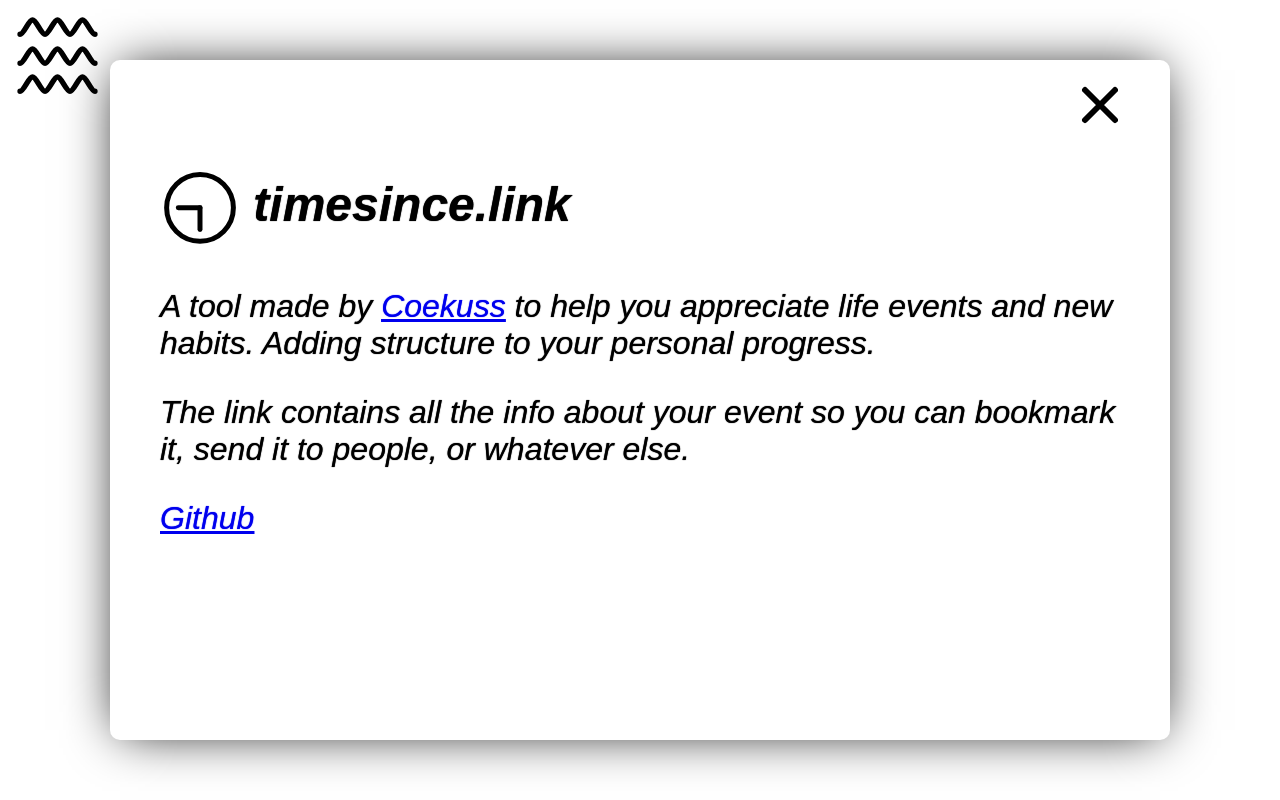
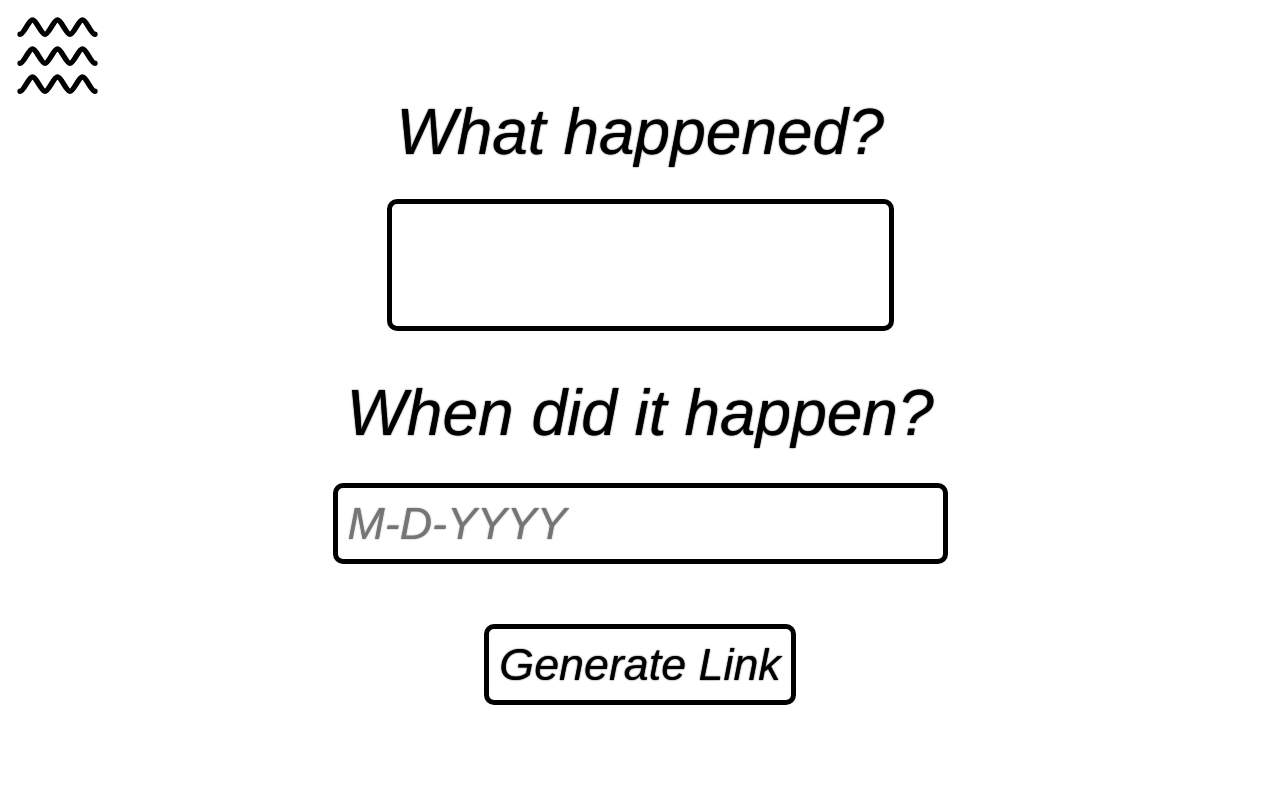
Before and after one commit to coekuss/timesince.link, a plain HTML site: page index.html in a window 1280 px wide. Drawn offline with Linux system fonts and the light colour scheme.

Commit message:
fixing my mistake

```diff
--- a/index.html
+++ b/index.html
@@ -35,8 +35,8 @@
         </svg>
     </div>
 
-    <div id="aboutwrapper" class="show" onclick="toggleAbout()">
-        <div id="about" class="show" onclick="event.stopPropagation()">
+    <div id="aboutwrapper" onclick="toggleAbout()">
+        <div id="about" onclick="event.stopPropagation()">
             <div id="xbuttoncontainer">
                 <div id="xbuttonclickable" onclick="toggleAbout()">
                     <svg id="xbutton" viewBox="0 0 305 305" xmlns="http://www.w3.org/2000/svg" fill-rule="evenodd"
```
